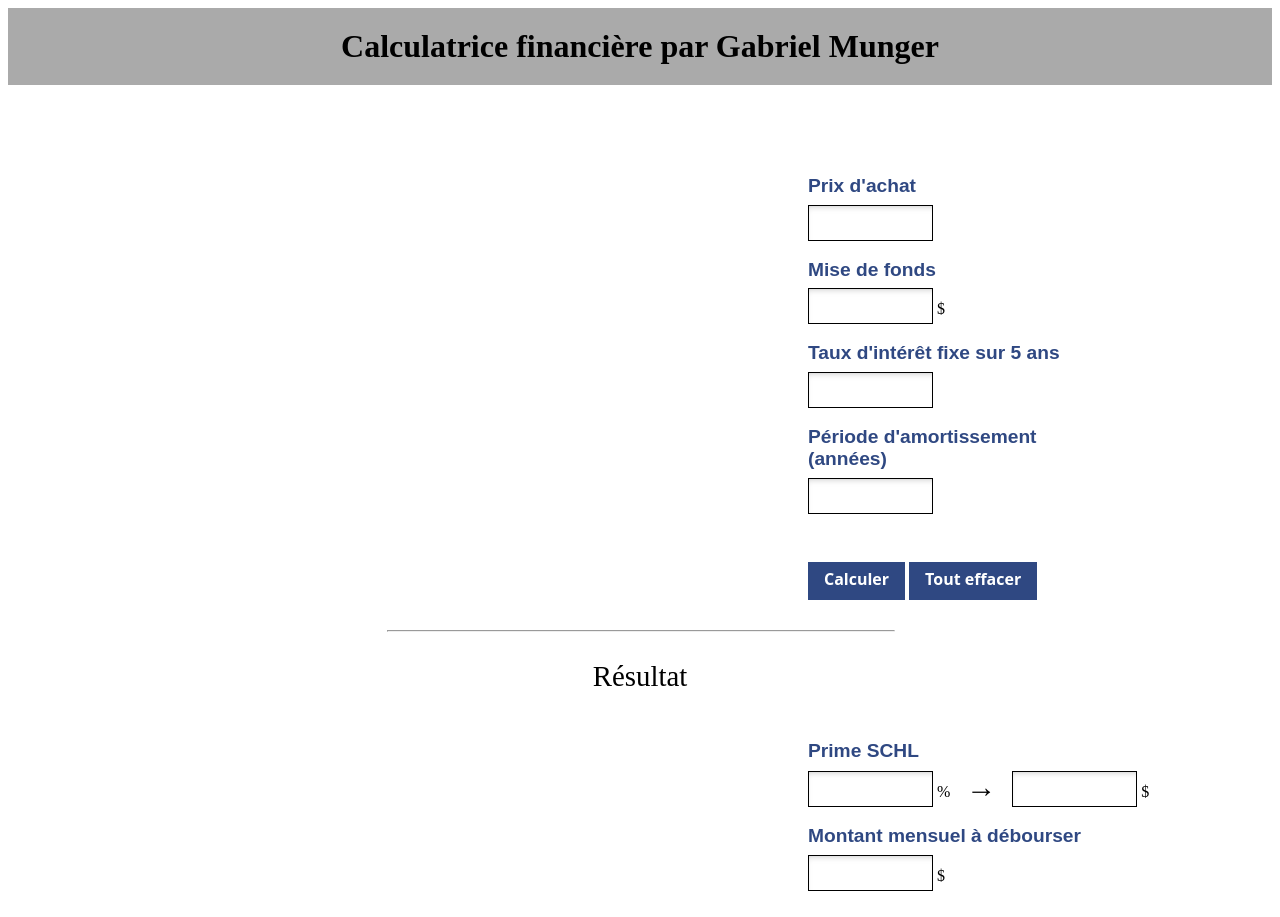
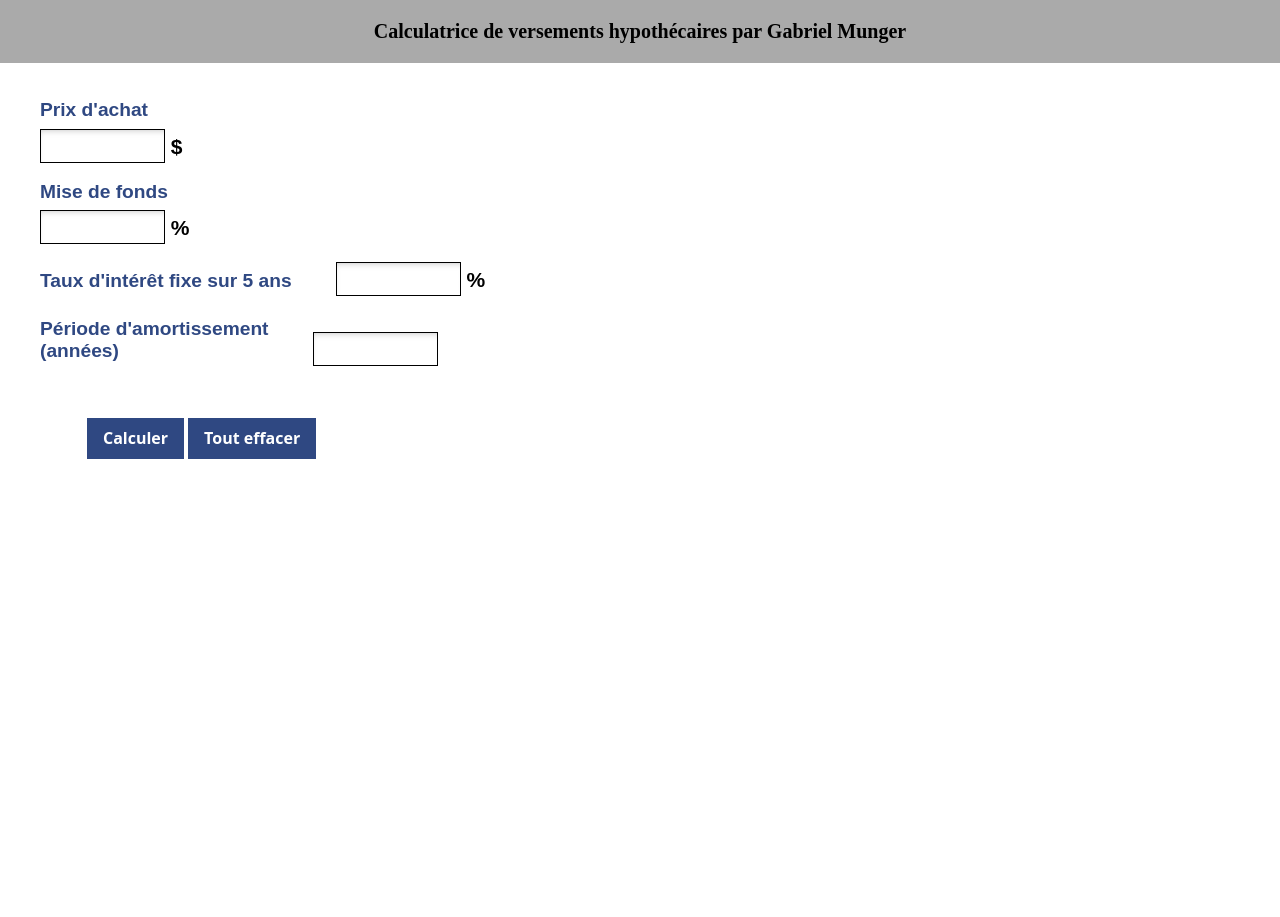
Before and after one commit to gmung/gmung.github.io, a plain HTML site: page index.html in a window 1280 px wide. After the commit the page ends 800 px from the top, so only its background shows below. Drawn offline with Linux system fonts and the light colour scheme.

Commit message:
Add files via upload

```diff
--- a/css/style.css
+++ b/css/style.css
@@ -1,17 +1,17 @@
-
-.Test{
-    margin-left: 200ex;
-    margin-top: 2ex;
-    font-size: 15px;
+* {
+    margin: 0;
+    padding: 0;
 }
 
+/*800px pour la majorité des field en pc   */
 
-.parag {
-color: red;
-font-size: 20px;
-font-style: italic;
-text-decoration: underline;
-margin-left: 16ex;
+.main-title{
+    text-align: center;
+    border: 0px;
+    margin: 0px;
+    padding: 20px 20px 20px 20px;
+    background-color: rgb(170, 170, 170);
+    font-size: 20px;
 }
 
 .field-label{
@@ -21,7 +21,17 @@ margin-left: 16ex;
     font-size: 1.2em;
     margin-bottom: 0.4em;
     display: inline-block;
-    margin-left: 800px;
+    margin-left: 40px;
+}
+
+.field-label-primeSCHL{
+    font-weight: 900;
+    font-family: "Raleway", sans-serif;
+    color: rgb(47, 72, 130);
+    font-size: 1.2em;
+    margin-bottom: 0.4em;
+    display: inline-block;
+    margin-left: 20px;
 }
 
 .field-input {
@@ -33,10 +43,10 @@ margin-left: 16ex;
     border: 1px solid black;
     box-shadow: inset 1px 5px 9px -7px rgb(0 0 0 / 40%);
     background-color: white;
-    margin-left: 800px;
+    margin-left: 40;
 }
 
-.field-input-special1 {
+.field-input-special-tauxSCHL {
     width: 125px;
     font: 21px / 32px
       "Open Sans",sans-serif;
@@ -45,13 +55,13 @@ margin-left: 16ex;
     border: 1px solid black;
     box-shadow: inset 1px 5px 9px -7px rgb(0 0 0 / 40%);
     background-color: white;
-    margin-left: 800px;
+    margin-left: 20px;
 }
 
-.field-input-special2 {
+.field-input-special-percent-to-dollars {
     width: 125px;
     font: 21px / 32px
-      "Open Sans",sans-serif;
+      "Open Sans", sans-serif;
     padding-left: 11px;
     padding-right: 11px;
     border: 1px solid black;
@@ -60,11 +70,50 @@ margin-left: 16ex;
 
 }
 
-.button {
+
+.field-input-unit{
+    font-size: 21px;
+    font-weight: bold;
+    font-family: "Omen Sans", sans-serif;
+}
+
+.buttons_div{
+    margin-bottom: 30px;
+    margin-top: 30px;
+}
+
+.button1 {
+    border: none;
+    border-radius: 0px;
+
+    width: auto;
+    padding: 0.6em 1em 0.6em;
+    text-align: center;
+    display: inline-block;
+    text-decoration: none;
+    cursor: pointer;
+
+    font-family: "Open Sans", sans-serif;
+	font-weight:bold;
+	text-transform: none;
+	font-size: 1em;
+
+    background-color: rgb(47, 72, 130);
+	color: white;
+    transition:  background-color 200ms ease-out;
+
+    margin-left: 87;
+}
+
+.button1:hover {
+    background-color: rgb(90, 128, 216);
+}
+
+.button2 {
     border: none;
     border-radius: 0px;
     width: auto;
-    padding: 0.4em 1em 0.6em;
+    padding: 0.6em 1em 0.6em;
     text-align: center;
     display: inline-block;
     text-decoration: none;
@@ -78,50 +127,24 @@ margin-left: 16ex;
     transition:  background-color 200ms ease-out;
 }
 
-.button:hover {
+.button2:hover {
     background-color: rgb(90, 128, 216);
 }
-.PVMFPrime {
-width: 11ex;
+
+/* 0 25 0 25 pour le pc*/
+.sep {
+width: 100%;
+margin: 0;
 }
 
-.tauxSCHL {
-width: 5ex;
-}
-
-.percent_to_dollars {
-width: 11ex;
-}
-
-.paiement {
-width: 10ex;
-
-}
-
-.sep {
-width: 40%;
-margin: 0 30% 0 30%;
-}
-
-.calculer {
-    margin-left: 27ex;
-    margin-top: 2ex;
-    font-size: 15px;
-}
-
-.reset {
-font-size: 15px;
-}
-
-/*Next section is for div*/
-
+/* All the div style are below ↓ */
 
 .tauxSCHL_div{
-    display: block;
+    display: none;
 }
 
 
 .result_div {
-display: block;
+display: none;
 
 }
--- a/index.html
+++ b/index.html
@@ -1,65 +1,58 @@
 <html>
   <head>
-      <title>Calculatrice financière</title>
+      <title>Calculatrice financière de versements hypothécaires</title>
 
       <script src="scripts/calc_scripts.js"></script>
       <link rel="stylesheet" href="css/style.css">
 
+      <meta name="viewport" content="width=device-width, initial-scale=1.0">
+
+
   </head>
   <body>
 
-        <h1 style="text-align: center ; border: 0px; margin: 0px; padding-top: 20px; padding-bottom: 20px; background-color: rgb(170, 170, 170);"; > Calculatrice financière par Gabriel Munger   </h1><br><br>
+        <h1 class="main-title" > Calculatrice de versements hypothécaires par Gabriel Munger   </h1><br><br>
 
-        <!--<button class="Test" onclick="Test();">Test</button>-->
-
-        <!--<p class="parag"> Veuillez bien remplir tous les champs</p><br><br>-->
-
-        <br><br><br>
 
       <div>
 
           <label class="field-label" >Prix d'achat</label><br>
-          <input class="field-input" id="PV" type="number" /><br><br>
+          <input class="field-input" id="PV" type="number" min="10000" step="1" max="10000000" /><span class="field-input-unit"> $</span><br><br>
       </div>
 
       <div>
            <label class="field-label">Mise de fonds</label><br>
-           <input class="field-input" id="MF" type="number" min="10000" step="1" max="10000000" /><label for="MF"> $</label><br><br>
+           <input class="field-input" id="MF" type="number" min="5" step="1" max="100" /><span class="field-input-unit"> %</span><br><br>
       </div>
 
       <div>
            <label class="field-label"> Taux d'intérêt fixe sur 5 ans</label>
-           <input class="field-input" id="I" type="text" /><br><br>
+           <input class="field-input" id="I" type="number" min="0" step="0.01" max="5.75"  /><span class="field-input-unit"> %</span><br><br>
       </div>
 
       <div>
            <label class="field-label"> Période d'amortissement <br>(années)</label>
-            <input class="field-input" id="N" type="text" /><br><br>
+            <input class="field-input" id="N" type="number" min="5" step="1" max="25" /><br><br>
       </div>
 
-      <div class="buttons" style="margin-bottom: 30px; margin-top: 30px;">
-        <button style="margin-left: 800px;"class="button" onclick="calc();">Calculer</button>
-        <button class="button" onClick="window.location.reload();">Tout effacer</button>
+      <div class="buttons_div">
+        <button class="button1" onclick="calc();">Calculer</button>
+        <button class="button2" onClick="window.location.reload();">Tout effacer</button>
       </div>
 
     <div id="result_div" class="result_div">
-           <hr class="sep"> <p style=" text-align: center; font-weight: normal; font-size: 1.8em;" >Résultat</p><br>
-
-      <!-- <div id="PVMFPrime_div" class="PVMFPrime_div">
-           <label>Le montant total de l'hypothèque à payer incluant la prime est de : </label>
-           <input class="PVMFPrime" id="PVMFPrime" type="text" readonly="true" /><label> $<label><br><br>
-      </div>-->
+           <hr class="sep"> <p style=" padding-top: 11px; padding-bottom: 11px; text-align: center; font-weight: normal; font-size: 1.8em;" >Résultat</p><br>
 
       <div class="tauxSCHL_div" id="tauxSCHL_div">
-        <label class="field-label">Prime SCHL</label><br>
-        <input class="field-input-special1" id="tauxSCHL" type="text" readonly="true" /> <label> %</label>&nbsp;&nbsp;&nbsp;
-        <span style="font-size: 30px; font: bold;"> →</span>&nbsp;&nbsp;&nbsp;
-        <input class="field-input-special2"  id="%to$" readonly="true" /><label> $</label><br><br>
+        <label class="field-label-primeSCHL">Prime SCHL</label><br>
+        <input class="field-input-special-tauxSCHL" id="tauxSCHL" type="number" step="0.01" readonly="true" /> <span class="field-input-unit"> %</span>&nbsp;&nbsp;&nbsp;
+        <span style="font-size: 30px; font-weight: bold;"> →</span>&nbsp;&nbsp;&nbsp;
+        <input class="field-input-special-percent-to-dollars"  id="%to$" readonly="true" /><span class="field-input-unit"> $</span><br><br>
       </div>
 
       <div>
         <label class="field-label">Montant mensuel à débourser</label>
-        <input class="field-input" id="paiement" type="text" readonly="true" /><label> $</label><br><br>
+        <input class="field-input" id="paiement" type="text" readonly="true" /><span class="field-input-unit"> $</span><br><br>
       </div>
     </div>
 
--- a/scripts/calc_scripts.js
+++ b/scripts/calc_scripts.js
@@ -24,7 +24,7 @@ function calc()
           var TauxSCHL10 = 0.031;
           var T10 = PVMF * TauxSCHL10;
 
-          var TauxSCHL15 = 0.028;
+          var TauxSCHL15 = 2.8 /100;
           var T15 = PVMF * TauxSCHL15;
 
           //document.getElementById('result').value = Math.round((PVMF/((1- Math.pow((1+Ie),-(N*12)))/Ie)) * 100) /100;
@@ -63,9 +63,3 @@ function calc()
                  }
               }
        }
-
-
-function Test() {
-  var y = document.getElementById('result_div');
-  y.style.display = "block";
-}
```
